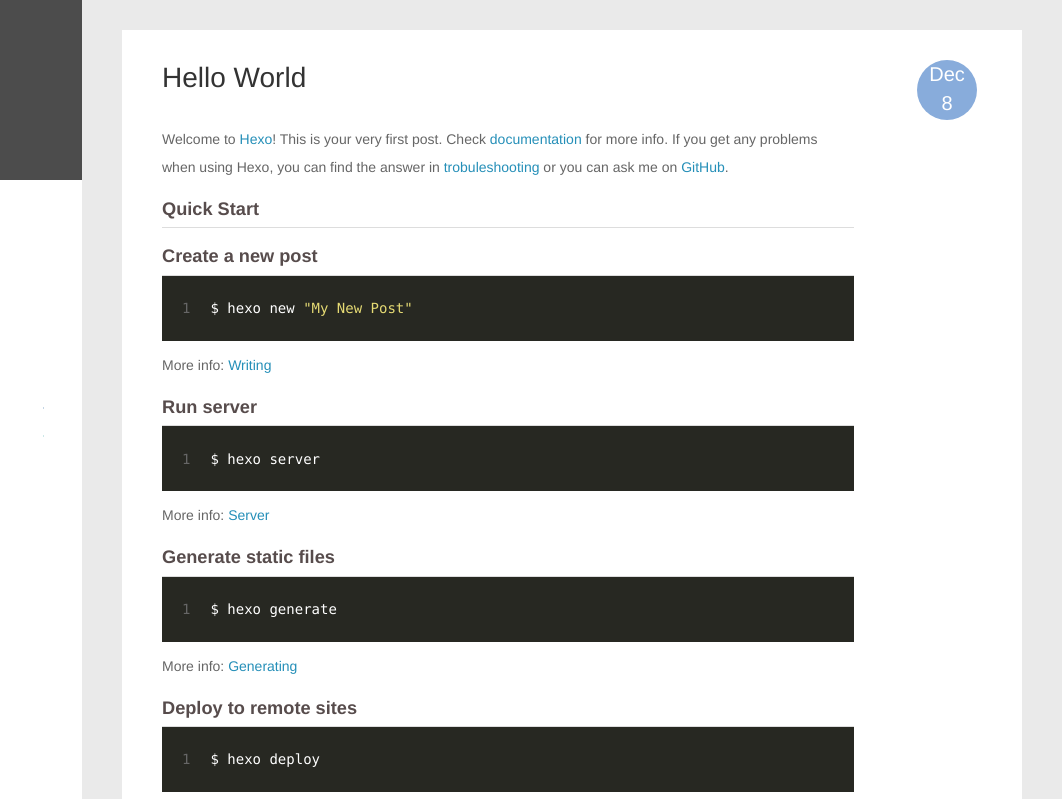
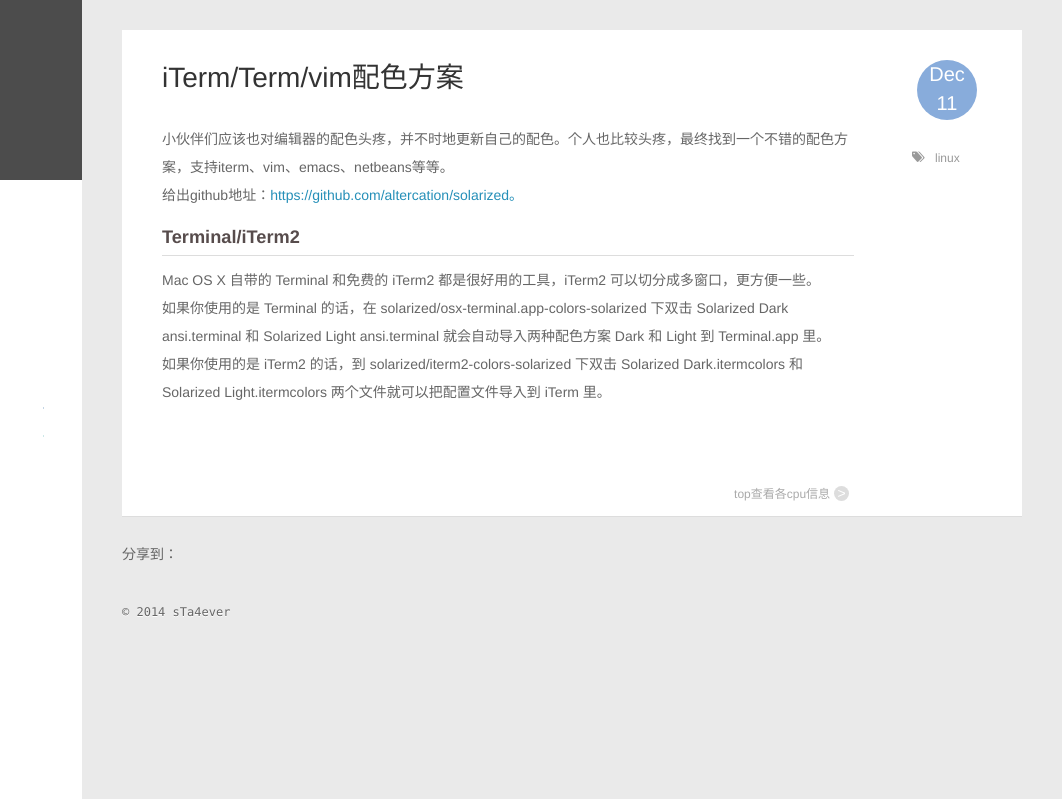
Before and after one commit to sTa4ever/sTa4ever.github.io, a plain HTML site: page 2014/12/11/iTerm-Term-vim配色方案/index.html in a window 1280 px wide. Shown: the top 799 px of the page, 218-1280 px from the left. Drawn offline with nearby package versions, Linux system fonts and the light colour scheme; a script that the page names is missing.

Commit message:
Site updated: 2014-12-11 15:43:35

```diff
--- a/2014/12/08/hello-world/index.html
+++ b/2014/12/11/iTerm-Term-vim配色方案/index.html
@@ -3,20 +3,23 @@
 <head>
   <meta charset="utf-8">
 
-  <title>Hello World | sTa4ever 博客</title>
+  <title>iTerm/Term/vim配色方案 | sTa4ever 博客</title>
   <meta name="viewport" content="width=device-width, initial-scale=1, maximum-scale=1">
-  <meta name="description" content="Welcome to Hexo! This is your very first post. Check documentation for more info. If you get any problems when using Hexo, you can find the answer in trobuleshooting or you can ask me on GitHub.
-Quick">
+  <meta name="description" content="小伙伴们应该也对编辑器的配色头疼，并不时地更新自己的配色。个人也比较头疼，最终找到一个不错的配色方案，支持iterm、vim、emacs、netbeans等等。给出github地址：https://github.com/altercation/solarized。
+Terminal/iTerm2
+Mac OS X 自带的 Terminal 和免费的 iTerm2 都是很好用的工具，iTerm2 可">
 <meta property="og:type" content="article">
-<meta property="og:title" content="Hello World">
-<meta property="og:url" content="http://yoursite.com/2014/12/08/hello-world/">
+<meta property="og:title" content="iTerm/Term/vim配色方案">
+<meta property="og:url" content="http://yoursite.com/2014/12/11/iTerm-Term-vim配色方案/">
 <meta property="og:site_name" content="sTa4ever 博客">
-<meta property="og:description" content="Welcome to Hexo! This is your very first post. Check documentation for more info. If you get any problems when using Hexo, you can find the answer in trobuleshooting or you can ask me on GitHub.
-Quick">
+<meta property="og:description" content="小伙伴们应该也对编辑器的配色头疼，并不时地更新自己的配色。个人也比较头疼，最终找到一个不错的配色方案，支持iterm、vim、emacs、netbeans等等。给出github地址：https://github.com/altercation/solarized。
+Terminal/iTerm2
+Mac OS X 自带的 Terminal 和免费的 iTerm2 都是很好用的工具，iTerm2 可">
 <meta name="twitter:card" content="summary">
-<meta name="twitter:title" content="Hello World">
-<meta name="twitter:description" content="Welcome to Hexo! This is your very first post. Check documentation for more info. If you get any problems when using Hexo, you can find the answer in trobuleshooting or you can ask me on GitHub.
-Quick">
+<meta name="twitter:title" content="iTerm/Term/vim配色方案">
+<meta name="twitter:description" content="小伙伴们应该也对编辑器的配色头疼，并不时地更新自己的配色。个人也比较头疼，最终找到一个不错的配色方案，支持iterm、vim、emacs、netbeans等等。给出github地址：https://github.com/altercation/solarized。
+Terminal/iTerm2
+Mac OS X 自带的 Terminal 和免费的 iTerm2 都是很好用的工具，iTerm2 可">
 
 
     <link rel="alternative" href="/atom.xml" title="sTa4ever 博客" type="application/atom+xml">
@@ -109,7 +112,7 @@
 
 				<section class="switch-part switch-part2">
 					<div class="widget tagcloud">
-						<a href="/tags/linux/" style="font-size: NaNpx;">linux</a><a href="/tags/mongo/" style="font-size: NaNpx;">mongo</a><a href="/tags/php/" style="font-size: NaNpx;">php</a><a href="/tags/日志分析/" style="font-size: NaNpx;">日志分析</a>
+						<a href="/tags/linux/" style="font-size: 20.00px;">linux</a><a href="/tags/mongo/" style="font-size: 10.00px;">mongo</a><a href="/tags/php/" style="font-size: 10.00px;">php</a><a href="/tags/日志分析/" style="font-size: 10.00px;">日志分析</a>
 					</div>
 				</section>
 
@@ -176,13 +179,15 @@
 		</header>
 	</div>
 </nav>
-      <article id="post-hello-world" class="article article-type-post" itemscope itemprop="blogPost">
+      <article id="post-iTerm-Term-vim配色方案" class="article article-type-post" itemscope itemprop="blogPost">
 
     <div class="article-meta">
-      <a href="/2014/12/08/hello-world/" class="article-date">
-  	<time datetime="2014-12-08T04:32:43.000Z" itemprop="datePublished">Dec 8 2014</time>
+      <a href="/2014/12/11/iTerm-Term-vim配色方案/" class="article-date">
+  	<time datetime="2014-12-11T04:47:19.000Z" itemprop="datePublished">Dec 11 2014</time>
 </a>
 
+
+  <ul class="article-tag-list"><li class="article-tag-list-item"><a class="article-tag-list-link" href="/tags/linux/">linux</a></li></ul>
 
     </div>
 
@@ -195,7 +200,7 @@
 
 
     <h1 class="article-title" itemprop="name">
-      Hello World
+      iTerm/Term/vim配色方案
     </h1>
 
 
@@ -203,24 +208,9 @@
 
     <div class="article-entry" itemprop="articleBody">
 
-        <p>Welcome to <a href="http://hexo.io/" target="_blank" rel="external">Hexo</a>! This is your very first post. Check <a href="http://hexo.io/docs/" target="_blank" rel="external">documentation</a> for more info. If you get any problems when using Hexo, you can find the answer in <a href="http://hexo.io/docs/troubleshooting.html" target="_blank" rel="external">trobuleshooting</a> or you can ask me on <a href="https://github.com/hexojs/hexo/issues" target="_blank" rel="external">GitHub</a>.</p>
-<h2 id="Quick_Start">Quick Start</h2>
-<h3 id="Create_a_new_post">Create a new post</h3>
-<figure class="highlight bash"><table><tr><td class="gutter"><pre><div class="line">1</div></pre></td><td class="code"><pre><div class="line">$ hexo new <span class="string">"My New Post"</span></div></pre></td></tr></table></figure>
-
-<p>More info: <a href="http://hexo.io/docs/writing.html" target="_blank" rel="external">Writing</a></p>
-<h3 id="Run_server">Run server</h3>
-<figure class="highlight bash"><table><tr><td class="gutter"><pre><div class="line">1</div></pre></td><td class="code"><pre><div class="line">$ hexo server</div></pre></td></tr></table></figure>
-
-<p>More info: <a href="http://hexo.io/docs/server.html" target="_blank" rel="external">Server</a></p>
-<h3 id="Generate_static_files">Generate static files</h3>
-<figure class="highlight bash"><table><tr><td class="gutter"><pre><div class="line">1</div></pre></td><td class="code"><pre><div class="line">$ hexo generate</div></pre></td></tr></table></figure>
-
-<p>More info: <a href="http://hexo.io/docs/generating.html" target="_blank" rel="external">Generating</a></p>
-<h3 id="Deploy_to_remote_sites">Deploy to remote sites</h3>
-<figure class="highlight bash"><table><tr><td class="gutter"><pre><div class="line">1</div></pre></td><td class="code"><pre><div class="line">$ hexo deploy</div></pre></td></tr></table></figure>
-
-<p>More info: <a href="http://hexo.io/docs/deployment.html" target="_blank" rel="external">Deployment</a></p>
+        <p>小伙伴们应该也对编辑器的配色头疼，并不时地更新自己的配色。个人也比较头疼，最终找到一个不错的配色方案，支持iterm、vim、emacs、netbeans等等。<br>给出github地址：<a href="https://github.com/altercation/solarized。" target="_blank" rel="external">https://github.com/altercation/solarized。</a></p>
+<h3 id="Terminal/iTerm2">Terminal/iTerm2</h3>
+<p>Mac OS X 自带的 Terminal 和免费的 iTerm2 都是很好用的工具，iTerm2 可以切分成多窗口，更方便一些。<br>如果你使用的是 Terminal 的话，在 solarized/osx-terminal.app-colors-solarized 下双击 Solarized Dark ansi.terminal 和 Solarized Light ansi.terminal 就会自动导入两种配色方案 Dark 和 Light 到 Terminal.app 里。<br>如果你使用的是 iTerm2 的话，到 solarized/iterm2-colors-solarized 下双击 Solarized Dark.itermcolors 和 Solarized Light.itermcolors 两个文件就可以把配置文件导入到 iTerm 里。</p>
 
 
     </div>
@@ -233,15 +223,11 @@
 
 <nav id="article-nav">
 
-    <a href="/2014/12/08/接口操作时间统计/" id="article-nav-newer" class="article-nav-link-wrap">
-      <strong class="article-nav-caption">&lt;</strong>
-      <div class="article-nav-title">
 
-          接口操作时间统计
-
-      </div>
+    <a href="/2014/12/10/top查看各cpu信息/" id="article-nav-older" class="article-nav-link-wrap">
+      <div class="article-nav-title">top查看各cpu信息</div>
+      <strong class="article-nav-caption">&gt;</strong>
     </a>
-
 
 </nav>
 
@@ -268,7 +254,7 @@
 
 <div class="duoshuo">
 	<!-- 多说评论框 start -->
-	<div class="ds-thread" data-thread-key="hello-world" data-title="Hello World" data-url="http://yoursite.com/2014/12/08/hello-world/"></div>
+	<div class="ds-thread" data-thread-key="iTerm-Term-vim配色方案" data-title="iTerm/Term/vim配色方案" data-url="http://yoursite.com/2014/12/11/iTerm-Term-vim配色方案/"></div>
 	<!-- 多说评论框 end -->
 	<!-- 多说公共JS代码 start (一个网页只需插入一次) -->
 	<script type="text/javascript">
```
Also changed, not shown: 2014/12/08/mysql与mongo比对/index.html (+1 -1 lines), 2014/12/08/接口操作时间统计/index.html (+1 -6 lines), 2014/12/09/php日志监控/index.html (+1 -1 lines), 2014/12/10/top查看各cpu信息/index.html (+10 -1 lines), archives/2014/12/index.html (+50 -63 lines), archives/2014/index.html (+50 -63 lines), archives/index.html (+50 -63 lines), index.html (+50 -63 lines), tags/linux/index.html (+50 -1 lines), tags/mongo/index.html (+1 -1 lines), tags/php/index.html (+1 -1 lines), tags/日志分析/index.html (+1 -1 lines).
